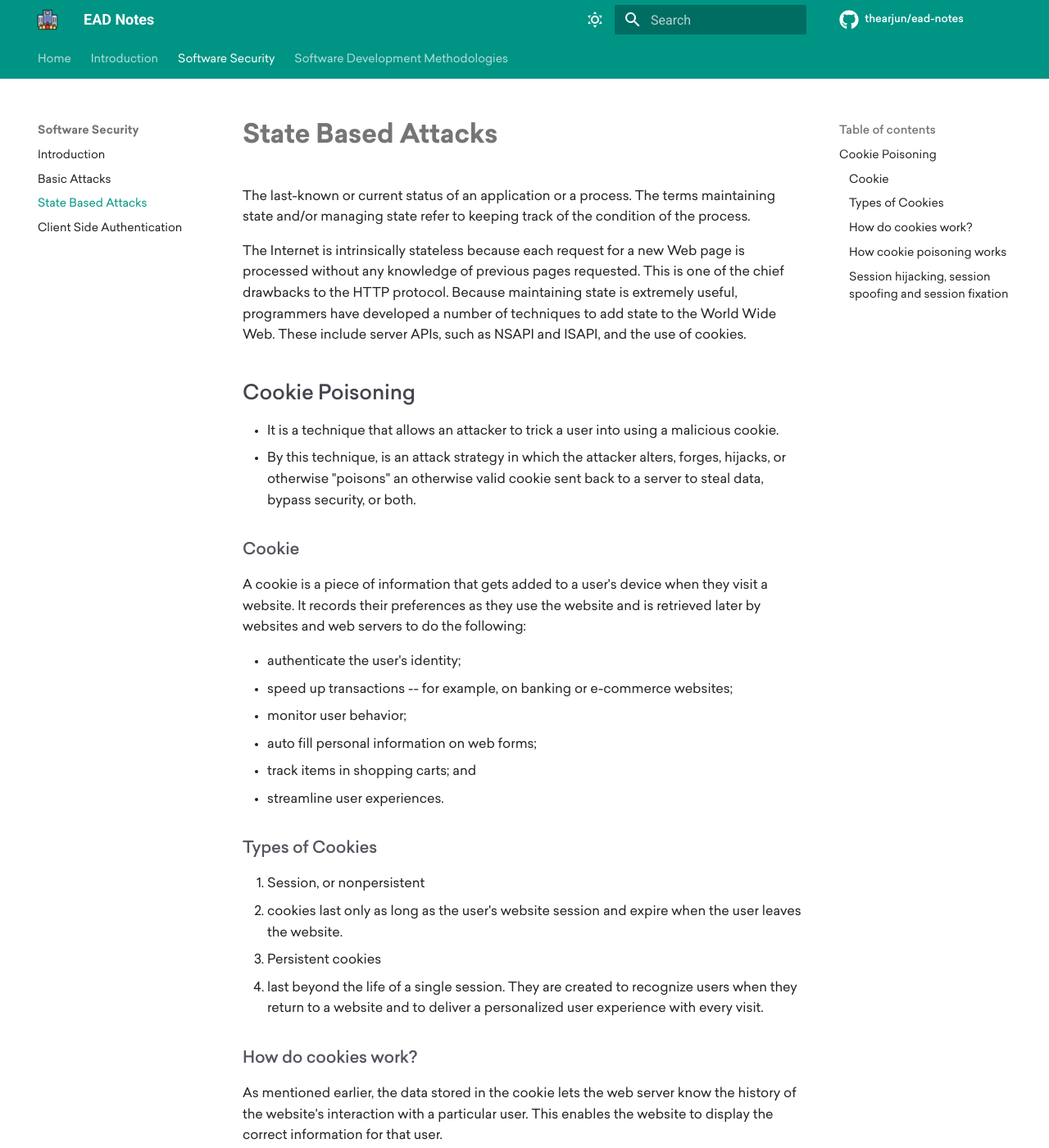
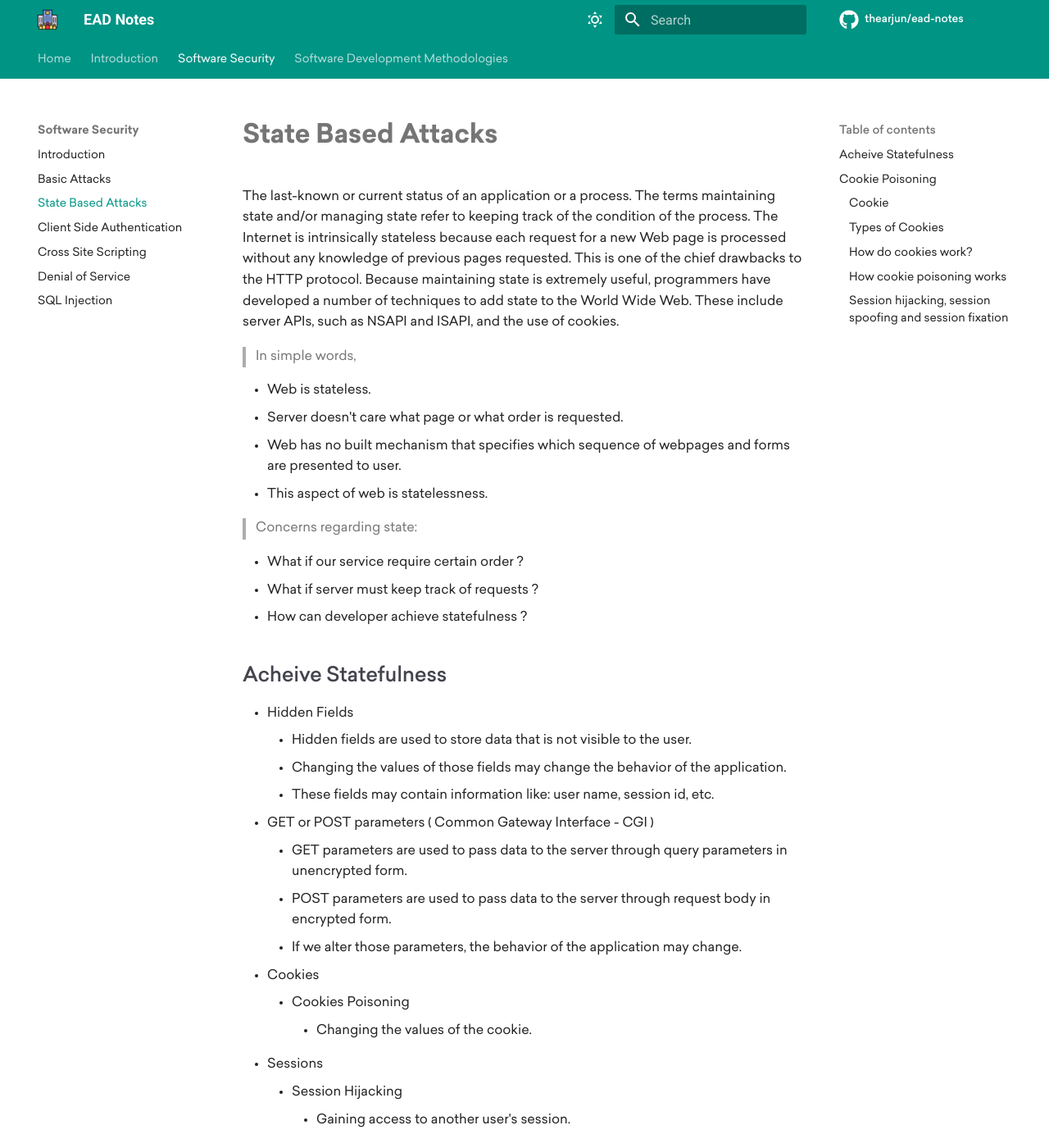
Before and after one commit to theArjun/ead-notes, an MkDocs documentation site: the page built from notes/software-security/state-based-attacks.md, in a window 1280 px wide and 1400 px high. Shown: the whole window at 82% size. Built offline with MkDocs 1.6.1 and Material for MkDocs 9.7.7, drawn with Linux system fonts in a browser that asks for light colours; comment, search, counter and statistics services are not loaded; some of the changed text lies outside the part shown.

Commit message:
Add more attacks

```diff
--- a/mkdocs.yml
+++ b/mkdocs.yml
@@ -106,6 +106,9 @@ nav:
     - Basic Attacks: software-security/basic-attacks.md
     - State Based Attacks: software-security/state-based-attacks.md
     - Client Side Authentication: software-security/client-side-authentication.md
+    - Cross Site Scripting: software-security/cross-site-scripting.md
+    - Denial of Service: software-security/dos.md
+    - SQL Injection: software-security/sql-injection.md
   - Software Development Methodologies:
     - AGILE:
       - software-development-methodologies/agile.md
--- a/notes/software-security/state-based-attacks.md
+++ b/notes/software-security/state-based-attacks.md
@@ -4,9 +4,38 @@ description: State based attacks in Software Security
 ---
 
 The last-known or current status of an application or a process. The terms maintaining state and/or managing state refer to keeping track of the condition of the process.
-
 The Internet is intrinsically stateless because each request for a new Web page is processed without any knowledge of previous pages requested. This is one of the chief drawbacks to the HTTP protocol. Because maintaining state is extremely useful, programmers have developed a number of techniques to add state to the World Wide Web. These include server APIs, such as NSAPI and ISAPI, and the use of cookies.
 
+
+> In simple words,
+
+- Web is stateless.
+- Server doesn't care what page or what order is requested.
+- Web has no built mechanism  that specifies which sequence of webpages and forms are presented to user.
+- This aspect of web is statelessness.
+
+> Concerns regarding state:
+
+
+- What if our service require certain order ?
+- What if server must keep track of requests ?
+- How can developer achieve statefulness ?
+
+## Acheive Statefulness
+- Hidden Fields
+    - Hidden fields are used to store data that is not visible to the user.
+    - Changing the values of those fields may change the behavior of the application.
+    - These fields may contain information like: user name, session id, etc.
+- GET or POST parameters ( Common Gateway Interface - CGI )
+    - GET parameters are used to pass data to the server through query parameters in unencrypted form.
+    - POST parameters are used to pass data to the server through request body in encrypted form.
+    - If we alter those parameters, the behavior of the application may change.
+- Cookies
+    - Cookies Poisoning
+        - Changing the values of the cookie.
+- Sessions
+    - Session Hijacking
+        - Gaining access to another user's session.
 
 ## Cookie Poisoning
 
@@ -16,7 +45,7 @@ The Internet is intrinsically stateless because each request for a new Web page
 A cookie is a piece of information that gets added to a user's device when they visit a website. It records their preferences as they use the website and is retrieved later by websites and web servers to do the following:
 
 - authenticate the user's identity;
-- speed up transactions -- for example, on banking or e-commerce websites;
+- speed up transactions - for example, on banking or e-commerce websites;
 - monitor user behavior;
 - auto fill personal information on web forms;
 - track items in shopping carts; and
@@ -56,6 +85,6 @@ Cookie poisoning attacks usually target user session cookies. Cookie-based attac
 
 Examples of such attacks include the following:
 
-- Session hijacking. When a legitimate user is logged in to a website, attackers use their knowledge of the current session cookie to take over the user's session.
-- Session spoofing. Attackers use stolen or forged session tokens to start a new session and impersonate the legitimate user. This type of attack requires no user interaction and can be initiated even when the user is not logged in to the website.
-- Session fixation. Attackers send a known session identifier via a phishing email or other means and fool a legitimate user into using this identifier to log in to a vulnerable or malicious site. The attacker then hijacks the user session.
+- **Session hijacking**. When a legitimate user is logged in to a website, attackers use their knowledge of the current session cookie to take over the user's session.
+- **Session spoofing**. Attackers use stolen or forged session tokens to start a new session and impersonate the legitimate user. This type of attack requires no user interaction and can be initiated even when the user is not logged in to the website.
+- **Session fixation**. Attackers send a known session identifier via a phishing email or other means and fool a legitimate user into using this identifier to log in to a vulnerable or malicious site. The attacker then hijacks the user session.
```
Also changed, not shown: notes/software-security/cross-site-scripting.md (added, +21 -0 lines), notes/software-security/dos.md (added, +48 -0 lines), notes/software-security/sql-injection.md (added, +4 -0 lines), 1 other file.
